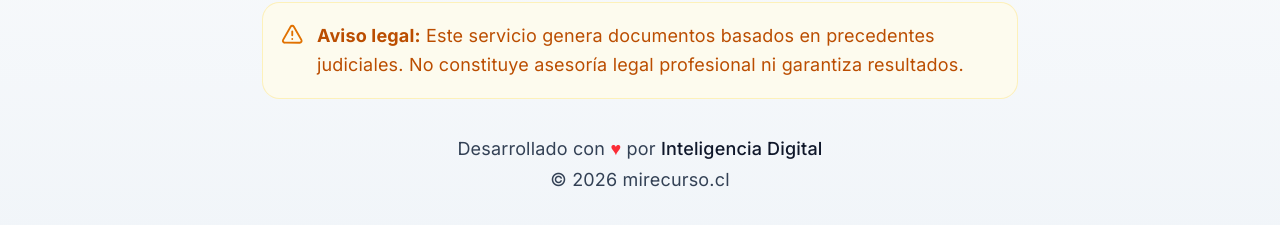
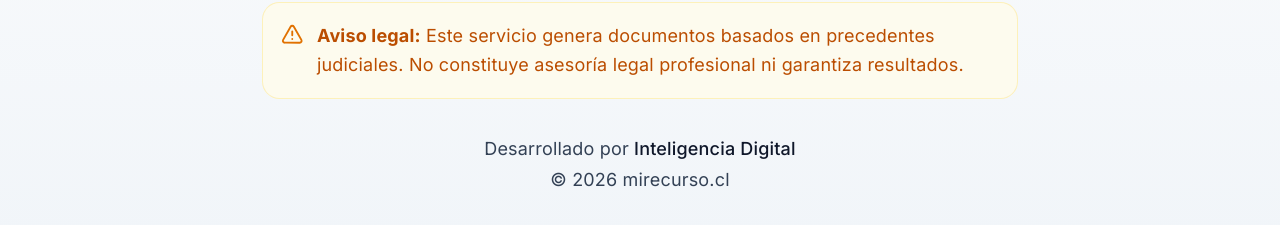
Before and after one commit to sebaduenas/mirecurso, a Next.js app: page / in a window 1280 px wide. Shown: the part 5222-5447 px from the top of the page. Built offline with nearby package versions, Linux system fonts and the light colour scheme.

Commit message:
Remove heart emoji from footer credits

```diff
--- a/src/components/layout/Footer.tsx
+++ b/src/components/layout/Footer.tsx
@@ -43,9 +43,7 @@ export function Footer() {
           {/* Credits */}
           <div className="text-center">
             <p className="text-base text-muted-foreground">
-              Desarrollado con{' '}
-              <span className="text-red-500">♥</span>
-              {' '}por{' '}
+              Desarrollado por{' '}
               <span className="font-medium text-foreground">Inteligencia Digital</span>
             </p>
             <p className="text-base text-muted-foreground mt-1">
```
